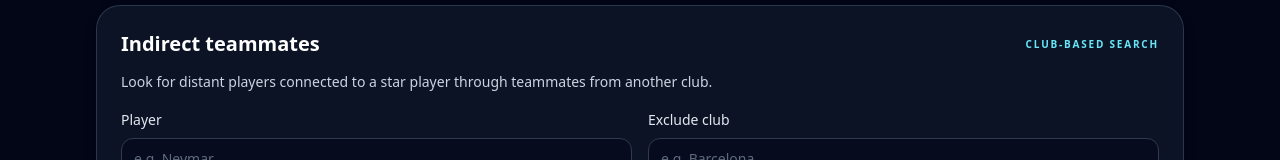
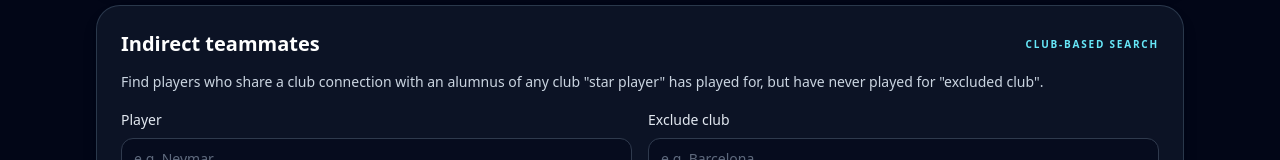
Before and after one commit to tediyang/players-club-relationship, a React app in the folder frontend/: page /explore in a window 1280 px wide. Shown: the part 523-683 px from the top of the page. Built offline with nearby package versions, Linux system fonts and the light colour scheme; no server answers; the HTML template or start-up script is replaced by a standard one.

Commit message:
UPDATE: properly phrase message context

```diff
--- a/frontend/src/pages/ExplorerPage.jsx
+++ b/frontend/src/pages/ExplorerPage.jsx
@@ -200,8 +200,9 @@ export default function ExplorerPage() {
             </span>
           </div>
           <p className="mb-4 text-sm leading-6 text-slate-300">
-            Look for distant players connected to a star player through
-            teammates from another club.
+            Find players who share a club connection with an alumnus
+            of any club "star player" has played for, but have never
+            played for "excluded club".
           </p>
 
           <form className="space-y-4" onSubmit={submitIndirect}>
```
